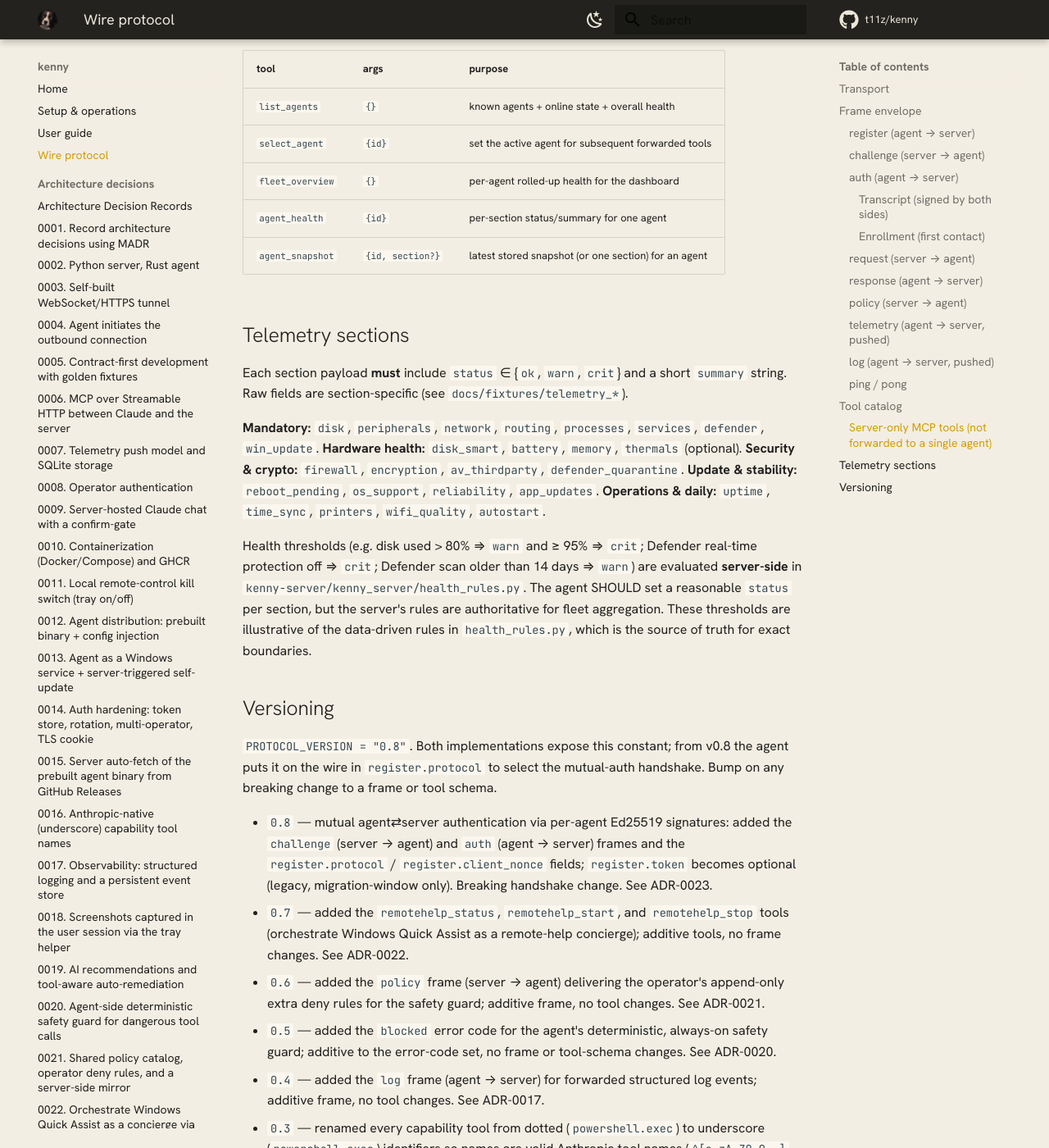
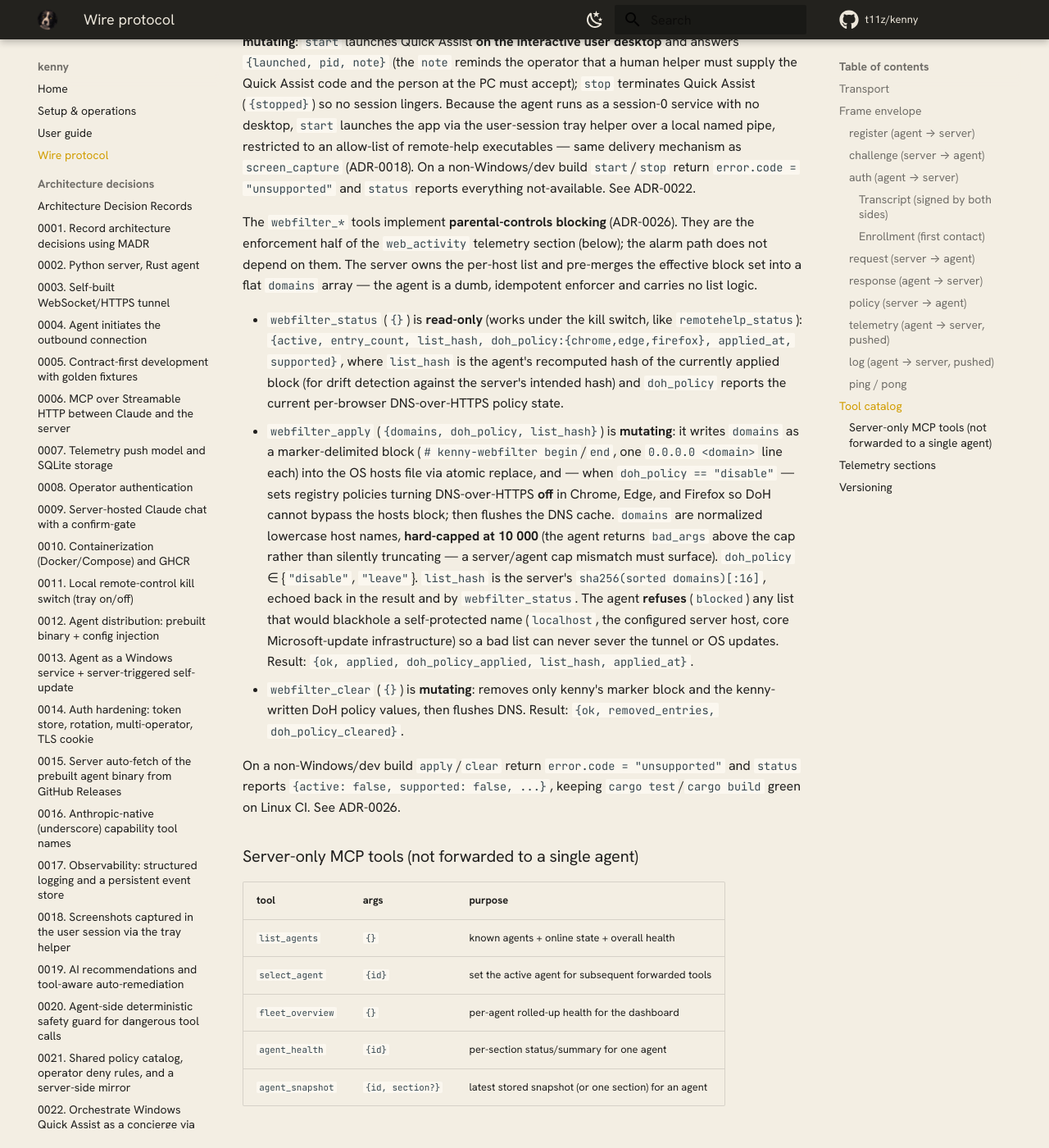
Before and after one commit to nullthrone/kenny, an MkDocs documentation site: the page built from docs/protocol.md, in a window 1280 px wide and 1400 px high, scrolled down 8431 px. Shown: the whole window at 82% size. Built offline with MkDocs 1.6.1 and Material for MkDocs 9.7.7, drawn with Linux system fonts in a browser that asks for light colours; comment, search, counter and statistics services are not loaded; some of the changed text lies outside the part shown.

Commit message:
docs: add ADR-0026 + wire contract for parental controls (v0.9)
Add the web_activity telemetry section and webfilter_status/apply/clear
capability tools to the wire contract for family web-activity observability
and on-demand blocking. Bump PROTOCOL_VERSION 0.8 -> 0.9 (additive: one
section + three tools, no frame changes) in protocol.md and both language
constants. Add golden fixtures for the three tool request/response pairs and
extend telemetry_snapshot.json with a web_activity section; both round-trip
suites stay green ahead of implementation.

ADR-0026 records the observability-first design: the alarm path (telemetry +
server-side matching) is authoritative and independent of best-effort hosts +
DoH-off blocking, per-host layered lists, an external referenced source, and
the kill-switch interplay and privacy stance.

Co-Authored-By: Claude Fable 5 <noreply@anthropic.com>
Claude-Session: https://claude.ai/code/session_01Y35DEeCpN599NPM9TucFHS

````diff
--- /dev/null
+++ b/docs/fixtures/request_webfilter_clear.json
@@ -0,0 +1,6 @@
+{
+  "type": "request",
+  "id": "e5c9a3f2-6b4d-4e0c-9a32-7c8d9e0f1021",
+  "tool": "webfilter_clear",
+  "args": {}
+}
--- /dev/null
+++ b/docs/fixtures/request_webfilter_status.json
@@ -0,0 +1,6 @@
+{
+  "type": "request",
+  "id": "c3a7e1d0-4f2b-4c8a-9e10-5a6b7c8d9e0f",
+  "tool": "webfilter_status",
+  "args": {}
+}
--- a/docs/protocol.md
+++ b/docs/protocol.md
@@ -1,4 +1,4 @@
-# kenny Wire Protocol (v0.8)
+# kenny Wire Protocol (v0.9)
 
 > **Single source of truth.** This document and the JSON files in `docs/fixtures/`
 > define the contract between `kenny-server` (Python) and `kenny-agent` (Rust).
@@ -167,8 +167,8 @@ capability on its platform (e.g. `winget_list` on a Linux dev build). `disabled`
 returned when the agent is online but the person at the endpoint has switched remote
 control **off** locally (via the agent's tray menu): the agent then refuses every
 **mutating** tool (`powershell_exec`, `winget_install|uninstall|update`,
-`net_dns_flush`, `net_adapter_reset`, `agent_update`) while telemetry and read-only
-diagnostics keep working. Remote control is **on** by default and the choice persists
+`net_dns_flush`, `net_adapter_reset`, `agent_update`, `webfilter_apply|clear`) while
+telemetry and read-only diagnostics keep working. Remote control is **on** by default and the choice persists
 across restarts. See ADR-0011.
 
 `blocked` is returned by the agent's **deterministic, always-on safety guard**: a
@@ -320,6 +320,9 @@ implements a handler with the same name. Argument keys are exact.
 | `remotehelp_stop`    | `{}`                          | `{stopped}`                                  |
 | `telemetry_collect`  | `{sections?}`                 | snapshot map (see `telemetry` frame)         |
 | `agent_update`       | `{version, url, sha256}`      | `{ok, staged_version}`                       |
+| `webfilter_status`   | `{}`                          | `{active, entry_count, list_hash, doh_policy, applied_at, supported}` |
+| `webfilter_apply`    | `{domains, doh_policy, list_hash}` | `{ok, applied, doh_policy_applied, list_hash, applied_at}` |
+| `webfilter_clear`    | `{}`                          | `{ok, removed_entries, doh_policy_cleared}`  |
 
 `agent_update` is a **server-triggered self-update** (state-changing): the agent
 downloads the new binary from `url` (served by the server's download endpoint),
@@ -346,6 +349,35 @@ mechanism as `screen_capture` (ADR-0018). On a non-Windows/dev build `start`/`st
 return `error.code = "unsupported"` and `status` reports everything not-available. See
 ADR-0022.
 
+The `webfilter_*` tools implement **parental-controls blocking** (ADR-0026). They are the
+enforcement half of the `web_activity` telemetry section (below); the alarm path does not
+depend on them. The server owns the per-host list and pre-merges the effective block set into
+a flat `domains` array — the agent is a dumb, idempotent enforcer and carries no list logic.
+
+- `webfilter_status` (`{}`) is **read-only** (works under the kill switch, like
+  `remotehelp_status`): `{active, entry_count, list_hash, doh_policy:{chrome,edge,firefox}, applied_at, supported}`,
+  where `list_hash` is the agent's recomputed hash of the currently applied block (for drift
+  detection against the server's intended hash) and `doh_policy` reports the current per-browser
+  DNS-over-HTTPS policy state.
+- `webfilter_apply` (`{domains, doh_policy, list_hash}`) is **mutating**: it writes `domains`
+  as a marker-delimited block (`# kenny-webfilter begin`/`end`, one `0.0.0.0 <domain>` line
+  each) into the OS hosts file via atomic replace, and — when `doh_policy == "disable"` — sets
+  registry policies turning DNS-over-HTTPS **off** in Chrome, Edge, and Firefox so DoH cannot
+  bypass the hosts block; then flushes the DNS cache. `domains` are normalized lowercase host
+  names, **hard-capped at 10 000** (the agent returns `bad_args` above the cap rather than
+  silently truncating — a server/agent cap mismatch must surface). `doh_policy` ∈
+  {`"disable"`, `"leave"`}. `list_hash` is the server's `sha256(sorted domains)[:16]`, echoed
+  back in the result and by `webfilter_status`. The agent **refuses** (`blocked`) any list that
+  would blackhole a self-protected name (`localhost`, the configured server host, core
+  Microsoft-update infrastructure) so a bad list can never sever the tunnel or OS updates.
+  Result: `{ok, applied, doh_policy_applied, list_hash, applied_at}`.
+- `webfilter_clear` (`{}`) is **mutating**: removes only kenny's marker block and the
+  kenny-written DoH policy values, then flushes DNS. Result: `{ok, removed_entries, doh_policy_cleared}`.
+
+On a non-Windows/dev build `apply`/`clear` return `error.code = "unsupported"` and `status`
+reports `{active: false, supported: false, ...}`, keeping `cargo test`/`cargo build` green on
+Linux CI. See ADR-0026.
+
 ### Server-only MCP tools (not forwarded to a single agent)
 
 | tool              | args            | purpose                                            |
@@ -367,6 +399,37 @@ Each section payload **must** include `status` ∈ {`ok`, `warn`, `crit`} and a
 **Security & crypto:** `firewall`, `encryption`, `av_thirdparty`, `defender_quarantine`.
 **Update & stability:** `reboot_pending`, `os_support`, `reliability`, `app_updates`.
 **Operations & daily:** `uptime`, `time_sync`, `printers`, `wifi_quality`, `autostart`.
+**Parental controls:** `web_activity`.
+
+The `web_activity` section reports the **host names** a PC has been reaching in a rolling
+window (default 24 h), observed from the OS DNS client cache and per-user browser history
+(host names only — never full URLs, page titles, or which user visited). It is bounded:
+domains are deduplicated and capped (250, `last_seen` desc, `truncated` beyond), well inside
+the frame size cap. The agent always reports `status: "ok"` — it holds no list and does not
+judge; the server matches observed domains against that host's per-host list and is
+authoritative (see ADR-0026). The section payload the agent sends:
+
+```json
+"web_activity": {
+  "status": "ok",
+  "summary": "42 domains observed (24h)",
+  "window_hours": 24,
+  "sources": ["dns_cache", "browser_history"],
+  "domains": [
+    { "domain": "example.com", "first_seen": "2026-06-04T09:12:00Z",
+      "last_seen": "2026-06-04T17:40:00Z", "hits": 7, "sources": ["dns_cache", "browser_history"] }
+  ],
+  "truncated": false,
+  "browser_profiles_read": 3,
+  "errors": []
+}
+```
+
+On telemetry insert the server annotates the *stored* payload with a `flagged` array (the
+matches against the host's list, with category and timestamps) that the `web_activity` health
+rule consumes. That annotation is **server-internal and not part of this wire contract** — the
+agent never sends `flagged`. Off Windows the section is the standard `n/a on this platform`
+stub with empty `sources`/`domains`.
 
 Health thresholds (e.g. disk used > 80% ⇒ `warn` and ≥ 95% ⇒ `crit`; Defender
 real-time protection off ⇒ `crit`; Defender scan older than 14 days ⇒ `warn`) are
@@ -377,10 +440,14 @@ for fleet aggregation. These thresholds are illustrative of the data-driven rule
 
 ## Versioning
 
-`PROTOCOL_VERSION = "0.8"`. Both implementations expose this constant; from v0.8 the
-agent puts it on the wire in `register.protocol` to select the mutual-auth handshake.
-Bump on any breaking change to a frame or tool schema.
+`PROTOCOL_VERSION = "0.9"`. Both implementations expose this constant; from v0.8 the
+agent puts it on the wire in `register.protocol` to select the mutual-auth handshake
+(the `>= "0.8"` comparison still holds at `"0.9"`). Bump on any breaking change to a frame
+or tool schema.
 
+- `0.9` — added the `webfilter_status`, `webfilter_apply`, and `webfilter_clear` tools and
+  the `web_activity` telemetry section for parental-controls observability and on-demand web
+  filtering; additive tools + section, no frame changes. See ADR-0026.
 - `0.8` — mutual agent⇄server authentication via per-agent Ed25519 signatures: added the
   `challenge` (server → agent) and `auth` (agent → server) frames and the
   `register.protocol` / `register.client_nonce` fields; `register.token` becomes optional
````
Also changed, not shown: docs/adr/0026-parental-controls-web-activity-and-webfilter.md (added, +154 -0 lines), docs/fixtures/README.md (+6 -0 lines), docs/fixtures/request_webfilter_apply.json (added, +10 -0 lines), docs/fixtures/response_webfilter_apply.json (added, +12 -0 lines), docs/fixtures/response_webfilter_clear.json (added, +10 -0 lines), docs/fixtures/response_webfilter_status.json (added, +13 -0 lines), docs/fixtures/telemetry_snapshot.json (+25 -0 lines), 2 other files.
